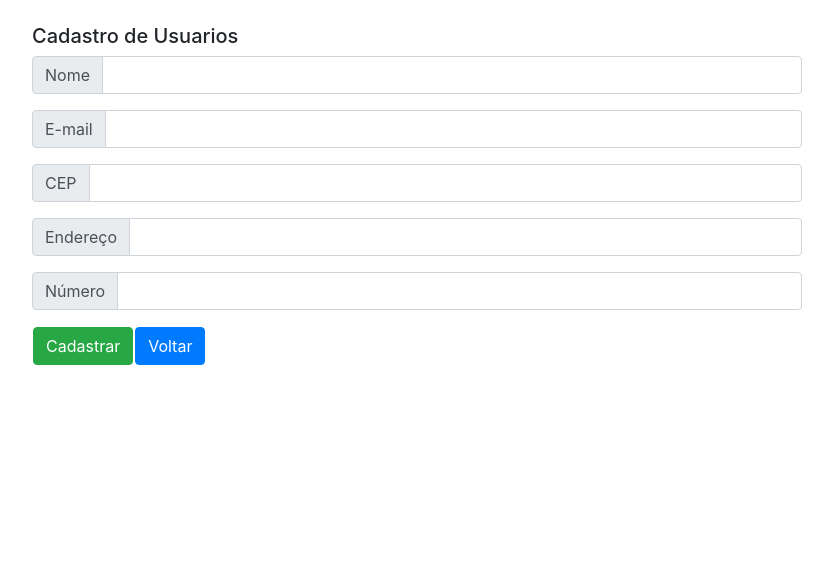
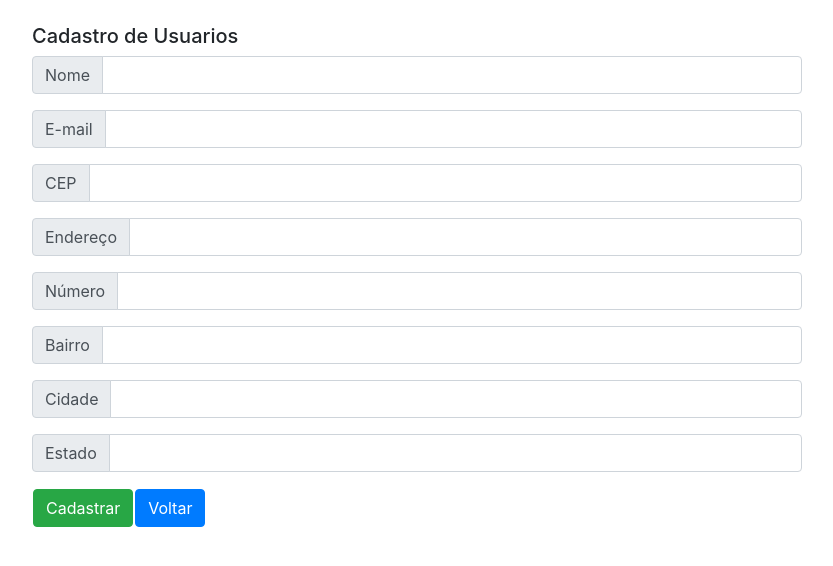
Before and after one commit to MRanzatti/crudFlask, a Flask app: page /cadastrar in a window 1280 px wide. Shown: the top 566 px of the page, without its empty margins (223-1056 px from the left). Run offline with Flask 3, Linux system fonts and the light colour scheme.

Commit message:
subindo alterações

```diff
--- a/app.py
+++ b/app.py
@@ -9,19 +9,19 @@
 # url_for (função utilizada para construir URLs para rotas definidas em uma aplicação Flask)
 # redirect (função utilizada para redirecionar o cliente para uma nova URL)
 
-from flask import Flask,render_template,request,url_for,redirect
+from flask import Flask, render_template, request, url_for, redirect
 from flask_sqlalchemy import SQLAlchemy
 import json
 
 app = Flask(__name__)
 
-#rota definida para uma comunicação da minha aplicação com meu banco de dados MYSQL
+# rota definida para uma comunicação da minha aplicação com meu banco de dados MYSQL
 app.config['SQLALCHEMY_DATABASE_URI'] = 'mysql://root:root@localhost/db_webrota'
 db = SQLAlchemy(app)
 
-#criando a minha tabela no meu banco de dados local
+
+# criando a minha tabela no meu banco de dados local
 class Usuarios(db.Model):
-
     __tablename__ = 'usuarios'
 
     id = db.Column(db.Integer, primary_key=True, autoincrement=True)
@@ -30,37 +30,46 @@ class Usuarios(db.Model):
     cep = db.Column(db.Integer)
     endereco = db.Column(db.String(100))
     numero = db.Column(db.Integer)
+    bairro = db.Column(db.String(100))
+    cidade = db.Column(db.String(100))
+    estado = db.Column(db.String(100))
 
-    def __init__(self, nome, email, cep, endereco,numero):
+    def __init__(self, nome, email, cep, endereco, numero, bairro, cidade, estado):
         self.nome = nome
         self.email = email
         self.cep = cep
         self.endereco = endereco
         self.numero = numero
+        self.bairro = bairro
+        self.cidade = cidade
+        self.estado = estado
 
-#inicio do rotas
-#1° usei um decorador para indicar uma rota, para qual essa função será responsavel.
-#2° defini uma função para que quando a raiz for acessada, ela será executada.
-#3° usei a função importada no inicio do codigo para renderizar um templeate HTML.
-#Nesse HTML temos a pagina principal mostrando dois caminhos, o de cadastrar o usuario e o de listar os usuarios
+
+# inicio do rotas
+# 1° usei um decorador para indicar uma rota, para qual essa função será responsavel.
+# 2° defini uma função para que quando a raiz for acessada, ela será executada.
+# 3° usei a função importada no inicio do codigo para renderizar um templeate HTML.
+# Nesse HTML temos a pagina principal mostrando dois caminhos, o de cadastrar o usuario e o de listar os usuarios
 @app.route('/')
 def index():
     return render_template("index.html")
 
-#cadastrar usuarios
-#1° utilizada um decorador para indicar uma rota, para qual essa função será responsavel.
-#2° definida uma função para que quando a raiz for acessada, ela será executada.
-#3° utilizada a função importada no inicio do codigo para renderizar um templeate HTML.
-#nessa etapa eu tenho dois espaços para inserir os dados
+
+# cadastrar usuarios
+# 1° utilizada um decorador para indicar uma rota, para qual essa função será responsavel.
+# 2° definida uma função para que quando a raiz for acessada, ela será executada.
+# 3° utilizada a função importada no inicio do codigo para renderizar um templeate HTML.
+# nessa etapa eu tenho dois espaços para inserir os dados
 @app.route("/cadastrar")
 def cadastrar():
     return render_template("cadastro.html")
 
-#1° rota definida para receber requisições do tipo POST.
-#2° a função cadastro tem como objetivo processar os dados informados nos campos do HTML
-#3° verifica se é um requisição do tipo POST, se for ele executara quando o dados for submetidos
-#4° verifica se os campos de nome e e-mail foram preenchidos, se sim, ele cria os valores dentro do banco
-#5° confirma a transação no banco.
+
+# 1° rota definida para receber requisições do tipo POST.
+# 2° a função cadastro tem como objetivo processar os dados informados nos campos do HTML
+# 3° verifica se é um requisição do tipo POST, se for ele executara quando o dados for submetidos
+# 4° verifica se os campos de nome e e-mail foram preenchidos, se sim, ele cria os valores dentro do banco
+# 5° confirma a transação no banco.
 @app.route("/cadastro", methods=['POST'])
 def cadastro():
     if request.method == "POST":
@@ -69,29 +78,34 @@ def cadastro():
         cep = request.form.get("cep")
         endereco = request.form.get("endereco")
         numero = request.form.get("numero")
+        bairro = request.form.get("bairro")
+        cidade = request.form.get("cidade")
+        estado = request.form.get("estado")
 
-        if nome and email and cep and endereco and numero:
-            u = Usuarios(nome,email,cep,endereco, numero)
+        if nome and email and cep and endereco and numero and bairro and cidade and estado:
+            u = Usuarios(nome, email, cep, endereco, numero, bairro, cidade, estado)
             db.session.add(u)
             db.session.commit()
 
     return redirect(url_for("index"))
 
-#Listagem dos usuarios
-#1° usei um decorador para indicar uma rota, para qual essa função será responsavel.
-#2° defini uma função para que quando a raiz for acessada, ela será executada.
-#3° usei a função importada no inicio do codigo para renderizar um templeate HTML.
-#4° a função irá fazer a listagem dos usuarios cadastrados no banco de dados.
+
+# Listagem dos usuarios
+# 1° usei um decorador para indicar uma rota, para qual essa função será responsavel.
+# 2° defini uma função para que quando a raiz for acessada, ela será executada.
+# 3° usei a função importada no inicio do codigo para renderizar um templeate HTML.
+# 4° a função irá fazer a listagem dos usuarios cadastrados no banco de dados.
 @app.route("/lista")
 def lista():
     usuarios = Usuarios.query.all()
     return render_template("lista.html", usuarios=usuarios)
 
-#exclusão do usuario
-#1° usei um decorador para indicar uma rota, para qual essa função será responsavel.
-#2° defini uma função para que quando a raiz for acessada, ela será executada.
-#3° usei a função importada no inicio do codigo para renderizar um templeate HTML.
-#4° a função irá fazer a exlusão do usuario atraves do ID
+
+# exclusão do usuario
+# 1° usei um decorador para indicar uma rota, para qual essa função será responsavel.
+# 2° defini uma função para que quando a raiz for acessada, ela será executada.
+# 3° usei a função importada no inicio do codigo para renderizar um templeate HTML.
+# 4° a função irá fazer a exlusão do usuario atraves do ID
 @app.route("/excluir/<id>")
 def excluir(id):
     usuario = Usuarios.query.filter_by(id=id).first()
@@ -99,12 +113,13 @@ def excluir(id):
     db.session.commit()
     return redirect(url_for("lista"))
 
-#atualização do usuario
-#1° usei um decorador para indicar uma rota, para qual essa função será responsavel.
-#2° defini uma função para que quando a raiz for acessada, ela será executada.
-#3° usei a função importada no inicio do codigo para renderizar um templeate HTML.
-#4° a função irá fazer a atualização do usuario atraves do ID
-@app.route("/atualizar/<int:id>", methods=['GET','POST'])
+
+# atualização do usuario
+# 1° usei um decorador para indicar uma rota, para qual essa função será responsavel.
+# 2° defini uma função para que quando a raiz for acessada, ela será executada.
+# 3° usei a função importada no inicio do codigo para renderizar um templeate HTML.
+# 4° a função irá fazer a atualização do usuario atraves do ID
+@app.route("/atualizar/<int:id>", methods=['GET', 'POST'])
 def atualizar(id):
     usuario = Usuarios.query.filter_by(id=id).first()
     if request.method == "POST":
@@ -113,13 +128,19 @@ def atualizar(id):
         cep = request.form.get("cep")
         endereco = request.form.get("endereco")
         numero = request.form.get("numero")
+        bairro = request.form.get("bairro")
+        cidade = request.form.get("cidade")
+        estado = request.form.get("estado")
 
         if nome and email and cep and endereco and numero:
-            usuario.nome=nome
-            usuario.email=email
-            usuario.cep=cep
-            usuario.endereco=endereco
-            usuario.numero=numero
+            usuario.nome = nome
+            usuario.email = email
+            usuario.cep = cep
+            usuario.endereco = endereco
+            usuario.numero = numero
+            usuario.bairro = bairro
+            usuario.cidade = cidade
+            usuario.estado = estado
 
             db.session.commit()
 
@@ -127,9 +148,10 @@ def atualizar(id):
 
     return render_template("atualizar.html", usuario=usuario)
 
-#Defini uma rota
-#Renderiza uma pagina HTML e exibe o mapa do google maps atraves da API do google maps
-#A função initMap é a responsavel por inicializar o mapa.
+
+# Defini uma rota
+# Renderiza uma pagina HTML e exibe o mapa do google maps atraves da API do google maps
+# A função initMap é a responsavel por inicializar o mapa.
 @app.route('/mapa')
 def mapa():
     pagina_inicio = '''
@@ -159,12 +181,12 @@ def mapa():
 
         initMap();'''
 
-    #faz a leitura do Json disponibilizado e atribui a um obejto (meu_json)
-    #carrega os dados dos json
+    # faz a leitura do Json disponibilizado e atribui a um obejto (meu_json)
+    # carrega os dados dos json
     with open("positions.json", "r") as meu_json:
         dados = json.load(meu_json)
 
-    #inicio um loop para pagar todos os dados do json e jogar em uma nova variavel
+    # inicio um loop para pagar todos os dados do json e jogar em uma nova variavel
     # pego a quantidade de linhas no arquivo json
     # inicio um loop percorrendo os elementos da lista data
     # utiliza um contador para contar o numero de elementos, será utilizada posteriormente.
@@ -174,9 +196,9 @@ def mapa():
         for j in data:
             ultima_linha = ultima_linha + 1
 
-        #criei 3 variaveis
-        #pontos e lineCoordinates são iniciadas vazias
-        #inicio outro loop para buscar os elementos de latitude e longitude em data
+        # criei 3 variaveis
+        # pontos e lineCoordinates são iniciadas vazias
+        # inicio outro loop para buscar os elementos de latitude e longitude em data
         pontos = ''
         lineCoordinates = ''
         linha = 1
@@ -184,23 +206,25 @@ def mapa():
             latitude = j['latitude']
             longitude = j['longitude']
 
-            #chamei a variavel pontos para que seja responsavel por adicionar marcadores no google maps
-            pontos = pontos + '\nvar marker_'+ str(linha) +' = new google.maps.Marker({position: {lat: '+ latitude +', lng: '+ longitude +'},map: map,title: \'Position '+ str(linha) +'\' });'
+            # chamei a variavel pontos para que seja responsavel por adicionar marcadores no google maps
+            pontos = pontos + '\nvar marker_' + str(
+                linha) + ' = new google.maps.Marker({position: {lat: ' + latitude + ', lng: ' + longitude + '},map: map,title: \'Position ' + str(
+                linha) + '\' });'
 
-            #chamei a variavel lineCoordinates para que seja responavel pela sequencia das coordenadas
-            lineCoordinates = lineCoordinates + '\nmarker_'+ str(linha) + '.getPosition()'
+            # chamei a variavel lineCoordinates para que seja responavel pela sequencia das coordenadas
+            lineCoordinates = lineCoordinates + '\nmarker_' + str(linha) + '.getPosition()'
 
-            #aqui eu verifico se a linha é menor que a ultima linha, se for, ela vai fazer a sequencia das coordenadas analisando as coordenadas separando-as por uma virgula
+            # aqui eu verifico se a linha é menor que a ultima linha, se for, ela vai fazer a sequencia das coordenadas analisando as coordenadas separando-as por uma virgula
             if linha <= ultima_linha - 1:
                 lineCoordinates = lineCoordinates + ','
 
-            #variavel de incremento para meus vetores
+            # variavel de incremento para meus vetores
             linha = linha + 1
 
-    #usando a variavel para armazenar as coordenadas dos marcadores
+    # usando a variavel para armazenar as coordenadas dos marcadores
     lineCoordinates = '\n\nvar lineCoordinates = [' + lineCoordinates + '];'
 
-    #concatena as variaveis pontos e lineCoordinates, essa concatenação será responsavel por exibir os marcadores no google maps
+    # concatena as variaveis pontos e lineCoordinates, essa concatenação será responsavel por exibir os marcadores no google maps
     coordenada = pontos + lineCoordinates
 
     pagina_final = '''
@@ -218,10 +242,10 @@ def mapa():
         </body>
         </html>'''
 
-    #crio um arquivo HTML que irá exibir o mapa
+    # crio um arquivo HTML que irá exibir o mapa
     arquivo = pagina_inicio + coordenada + pagina_final
 
-    #abro o arquivo
+    # abro o arquivo
     arquivo_final = open("templates/mapa.html", "w", encoding="utf-8")
     arquivo_final.write(arquivo)
 
@@ -232,10 +256,11 @@ def mapa():
 def abrir_mapa():
     return render_template('mapa.html')
 
-#acrescentei a função db.create_all para criar todas as tabelas definidas
+
+# acrescentei a função db.create_all para criar todas as tabelas definidas
 with app.app_context():
     db.create_all()
 
-#faz a aplicação Flask iniciar um servidor
+# faz a aplicação Flask iniciar um servidor
 if __name__ == '__main__':
     app.run(debug=True)
--- a/templates/cadastro.html
+++ b/templates/cadastro.html
@@ -23,7 +23,7 @@
             <div class="input-group-prepend">
                 <span class="input-group-text" id="inputGroup-sizing-default">Nome</span>
             </div>
-            <input type="text" class="form-control" name="nome" aria-label="Nome" required
+            <input type="text" class="form-control" name="nome" id="nome" aria-label="Nome" required
                    aria-describedby="inputGroup-sizing-default">
         </div>
 
@@ -31,7 +31,7 @@
             <div class="input-group-prepend">
                 <span class="input-group-text" id="inputGroup-sizing-default">E-mail</span>
             </div>
-            <input type="text" class="form-control" name="email" aria-label="E-mail" required
+            <input type="text" class="form-control" name="email" id="email" aria-label="E-mail" required
                    aria-describedby="inputGroup-sizing-default">
         </div>
 
@@ -39,7 +39,7 @@
             <div class="input-group-prepend">
                 <span class="input-group-text" id="inputGroup-sizing-default">CEP</span>
             </div>
-            <input type="text" class="form-control" name="cep" aria-label="CEP" required
+            <input type="text" class="form-control" name="cep" id="cep" aria-label="CEP" required
                    aria-describedby="inputGroup-sizing-default">
         </div>
 
@@ -48,7 +48,7 @@
                 <span class="input-group-text" id="inputGroup-sizing-default">Endereço</span>
             </div>
 
-            <input type="text" class="form-control" name="endereco" aria-label="endereco" required
+            <input type="text" class="form-control" name="endereco" id="endereco" aria-label="endereco" required
                    aria-describedby="inputGroup-sizing-default">
 
         </div>
@@ -57,7 +57,31 @@
             <div class="input-group-prepend">
                 <span class="input-group-text" id="inputGroup-sizing-default">Número</span>
             </div>
-            <input type="text" class="form-control" name="numero" aria-label="Numero" required
+            <input type="text" class="form-control" name="numero" id="numero" aria-label="Numero" required
+                   aria-describedby="inputGroup-sizing-default">
+        </div>
+
+        <div class="input-group mb-3">
+            <div class="input-group-prepend">
+                <span class="input-group-text" id="inputGroup-sizing-default">Bairro</span>
+            </div>
+            <input type="text" class="form-control" name="bairro" id="bairro" aria-label="Bairro" required
+                   aria-describedby="inputGroup-sizing-default">
+        </div>
+
+        <div class="input-group mb-3">
+            <div class="input-group-prepend">
+                <span class="input-group-text" id="inputGroup-sizing-default">Cidade</span>
+            </div>
+            <input type="text" class="form-control" name="cidade" id="cidade" aria-label="Cidade" required
+                   aria-describedby="inputGroup-sizing-default">
+        </div>
+
+        <div class="input-group mb-3">
+            <div class="input-group-prepend">
+                <span class="input-group-text" id="inputGroup-sizing-default">Estado</span>
+            </div>
+            <input type="text" class="form-control" name="estado" id="estado" aria-label="Estado" required
                    aria-describedby="inputGroup-sizing-default">
         </div>
 
@@ -73,7 +97,46 @@
     </form>
 </div>
 <script>
+    const preencherFormulario = (endereco) => {
+        document.getElementById('endereco').value = endereco.logradouro;
+        document.getElementById('bairro').value = endereco.bairro;
+        document.getElementById('cidade').value = endereco.localidade;
+        document.getElementById('estado').value = endereco.uf;
+    }
+    const limparFormulario = () => {
+        document.getElementById('endereco').value = "";
+        document.getElementById('bairro').value = '';
+        document.getElementById('cidade').value = '';
+        document.getElementById('estado').value = '';
+    }
 
+
+    const eNumero = (numero) => /^[0-9]+$/.test(numero);
+
+    const cepValido = (cep) => cep.length == 8 && eNumero(cep);
+
+
+    const pesquisarCep = async () => {
+        limparFormulario();
+
+        const cep = document.getElementById('cep').value;
+        const url = `https://viacep.com.br/ws/${cep}/json/`;
+        if (cepValido(cep)) {
+            const dados = await fetch(url);
+            const endereco = await dados.json();
+            if (endereco.hasOwnProperty('erro')) {
+                document.getElementById('endereco').value = 'CEP não encontrado!';
+            } else {
+                preencherFormulario(endereco);
+            }
+        } else {
+            document.getElementById('endereco').value = 'CEP incorreto!';
+        }
+
+    }
+
+    document.getElementById('cep')
+        .addEventListener('focusout', pesquisarCep);
 
 </script>
 </body>
--- a/templates/lista.html
+++ b/templates/lista.html
@@ -28,6 +28,9 @@
             <th scope="col">CEP</th>
             <th scope="col">Endereco</th>
             <th scope="col">Numero</th>
+            <th scope="col">Bairro</th>
+            <th scope="col">Cidade</th>
+            <th scope="col">Estado</th>
             <th scope="col">Excluir</th>
             <th scope="col">Atualizar</th>
         </tr>
@@ -41,6 +44,9 @@
                 <td>{{ usuario.cep }}</td>
                 <td>{{ usuario.endereco }}</td>
                 <td>{{ usuario.numero }}</td>
+                <td>{{ usuario.bairro }}</td>
+                <td>{{ usuario.cidade }}</td>
+                <td>{{ usuario.estado }}</td>
                 <td><a href="/excluir/{{ usuario.id }}"><i class="fas fa-trash"></i></a></td>
                 <td><a href="/atualizar/{{ usuario.id }}"><i class="fas fa-pencil-alt"></i></a></td>
             </tr>
```
Also changed, not shown: templates/atualizar.html (+24 -0 lines).
